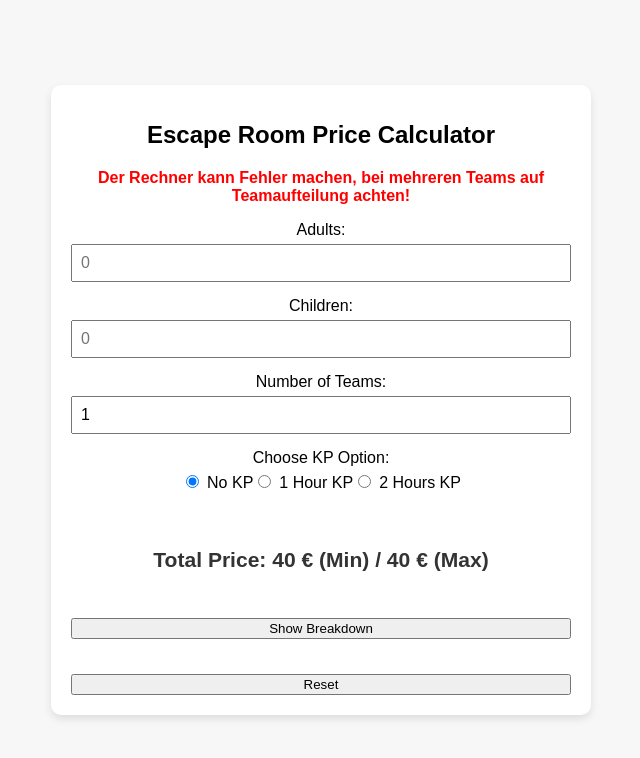
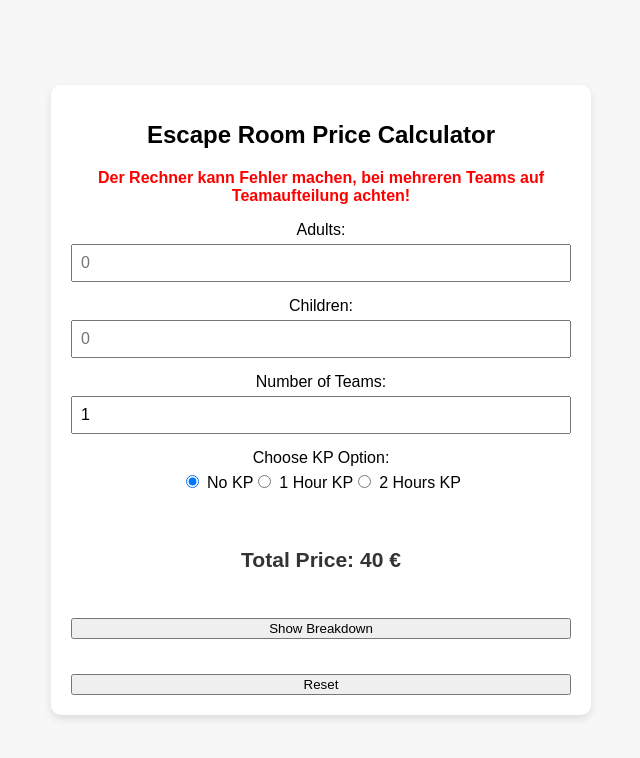
Before and after one commit to ShadowAelita/room_escpae_final, a React (Vite) app: page / in a window 1280 px wide. Shown: the top 758 px of the page, without its empty margins (319-959 px from the left). Built offline with nearby package versions, Linux system fonts and the light colour scheme.

Commit message:
Update App.jsx

```diff
--- a/App.jsx
+++ b/App.jsx
@@ -18,10 +18,6 @@ const App = () => {
     const remainder = total % teams;
     return Array.from({ length: teams }, (_, i) => base + (i < remainder ? 1 : 0));
   };
-
-  // Split adults and children into teams
-  const adultsPerTeam = splitIntoTeams(parsedAdults, parsedTeams);
-  const childrenPerTeam = splitIntoTeams(parsedChildren, parsedTeams);
 
   // Calculate the price for each team
   const calculateTeamPrice = (adults, children) => {
@@ -47,11 +43,12 @@ const App = () => {
     return teamPrice;
   };
 
+  // Calculate Min and Max prices for the teams
   const calculateMinMaxPrice = () => {
     let minPrice = 0;
     let maxPrice = 0;
 
-    // Minimum price calculation: ensure no team gets less than 3 people and no team gets below 40€
+    // Calculate the minimum price: each team should have at least 3 people
     const minAdultsPerTeam = splitIntoTeams(parsedAdults, parsedTeams);
     const minChildrenPerTeam = splitIntoTeams(parsedChildren, parsedTeams);
 
@@ -72,15 +69,15 @@ const App = () => {
       minPrice += calculateTeamPrice(minAdultsPerTeam[i], minChildrenPerTeam[i]);
     }
 
-    // Maximum price calculation: try to put most children in one team, and maximize adults in others
+    // Maximum price calculation: split children and adults to maximize the price
     const maxAdultsPerTeam = [...minAdultsPerTeam];
     const maxChildrenPerTeam = [...minChildrenPerTeam];
 
-    // Place as many children in one team to ensure a high price
-    maxAdultsPerTeam[0] = Math.max(maxAdultsPerTeam[0], parsedAdults - 1);
-    maxChildrenPerTeam[0] = Math.min(maxChildrenPerTeam[0] + parsedChildren, parsedAdults + parsedChildren - 3);
+    // Try to put as many children in one team to maximize the price
+    maxChildrenPerTeam[0] = parsedChildren; // Put all children in the first team
+    maxAdultsPerTeam[0] = Math.max(3, parsedAdults); // Ensure there are at least 3 people in the first team
 
-    // Now calculate the max price for each team
+    // Calculate the max price for each team
     for (let i = 0; i < parsedTeams; i++) {
       maxPrice += calculateTeamPrice(maxAdultsPerTeam[i], maxChildrenPerTeam[i]);
     }
@@ -165,7 +162,7 @@ const App = () => {
         </div>
 
         <div className="result">
-          <h3>Total Price: {minPrice} € (Min) / {maxPrice} € (Max)</h3>
+          <h3>Total Price: {minPrice} €</h3>
         </div>
 
         {showBreakdown && (
@@ -182,8 +179,8 @@ const App = () => {
               );
             })}
             <h5>Max Price Breakdown:</h5>
-            {adultsPerTeam.map((adultCount, i) => {
-              const childCount = childrenPerTeam[i];
+            {maxAdultsPerTeam.map((adultCount, i) => {
+              const childCount = maxChildrenPerTeam[i];
               const price = calculateTeamPrice(adultCount, childCount);
               return (
                 <div key={i}>
```
